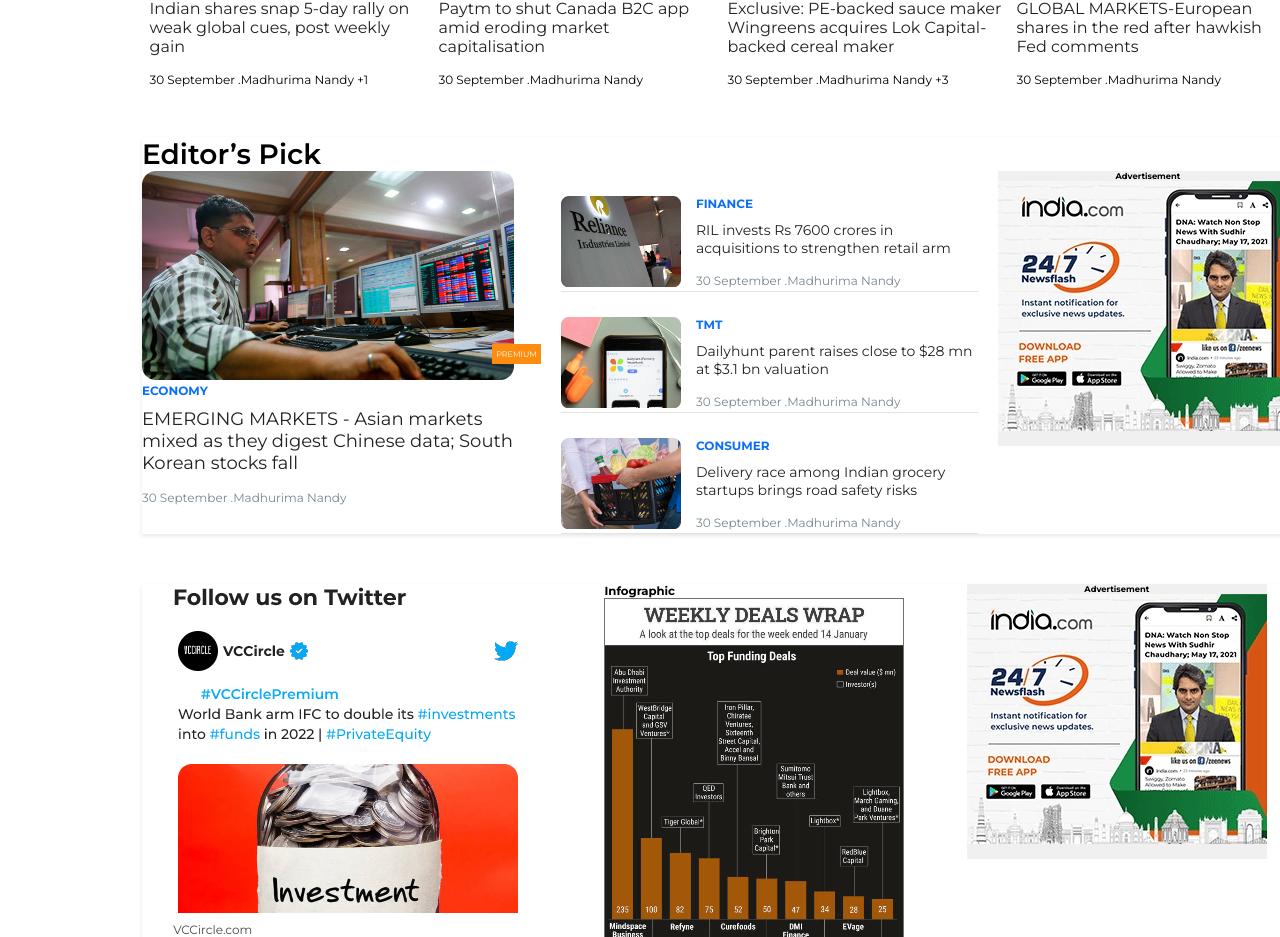
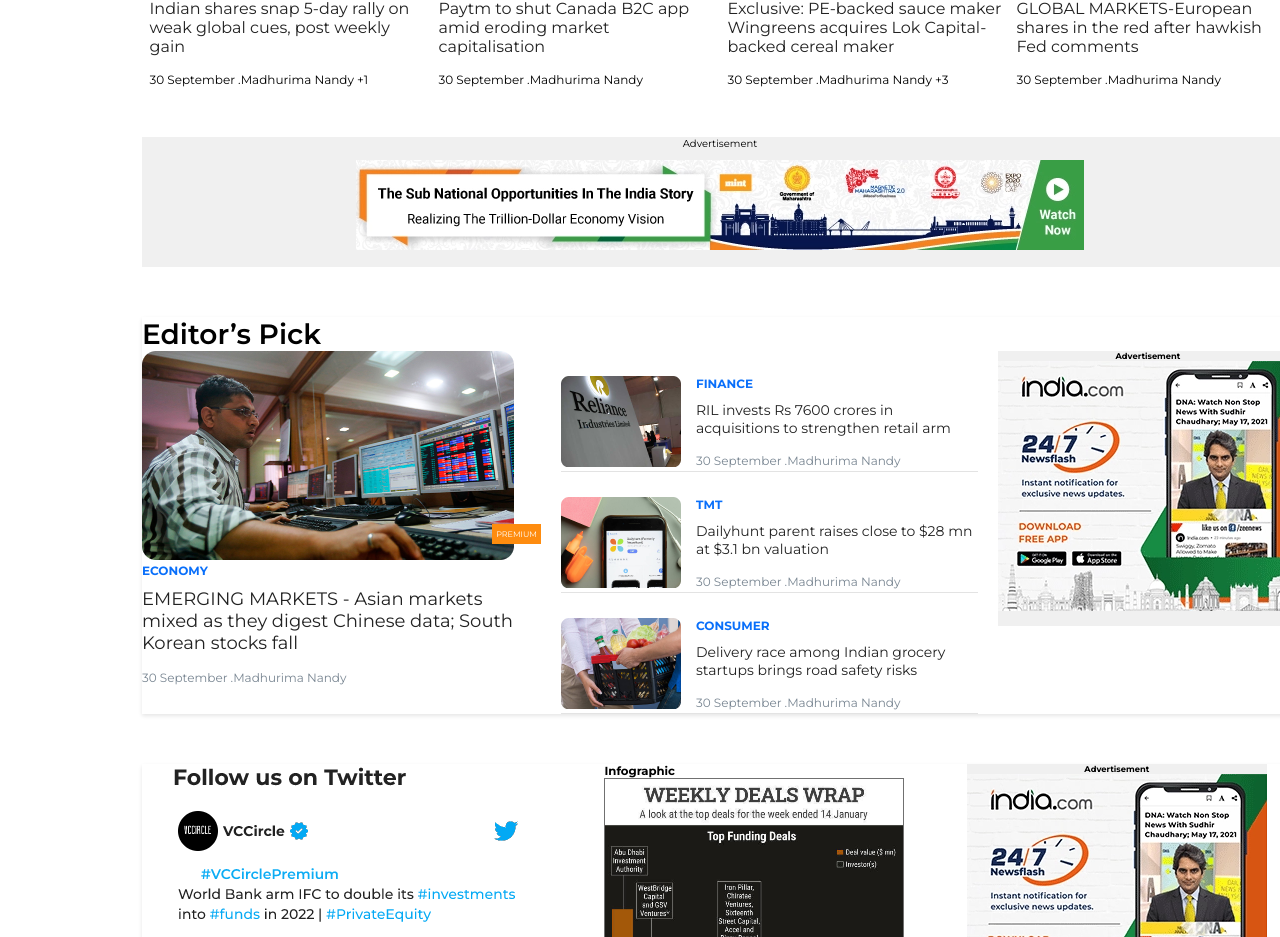
Before and after one commit to MAUSHAMRAJ7/React, a React (Create React App) app: page / in a window 1280 px wide. Shown: the part 974-1911 px from the top of the page. Built offline with nearby package versions, Linux system fonts and the light colour scheme.

Commit message:
add image missing update

```diff
--- a/src/App.js
+++ b/src/App.js
@@ -33,6 +33,7 @@
       <Advertisment img="./image/ad1.png" />
       <Manufacturing/>
        <Economy/>
+       <Advertisment img="./image/ad2.png"/>
       <Editor edit={Editordata} headtitle={"Editor’s Pick"} img={"./image/editioreco.png"} lefttitle={"ECONOMY"} leftpara={"EMERGING MARKETS - Asian markets mixed as they digest Chinese data; South Korean stocks fall"} />
        <Follow/>
       <Col2 card={Partnerdata} title={"Limited Partner"}/>
```
